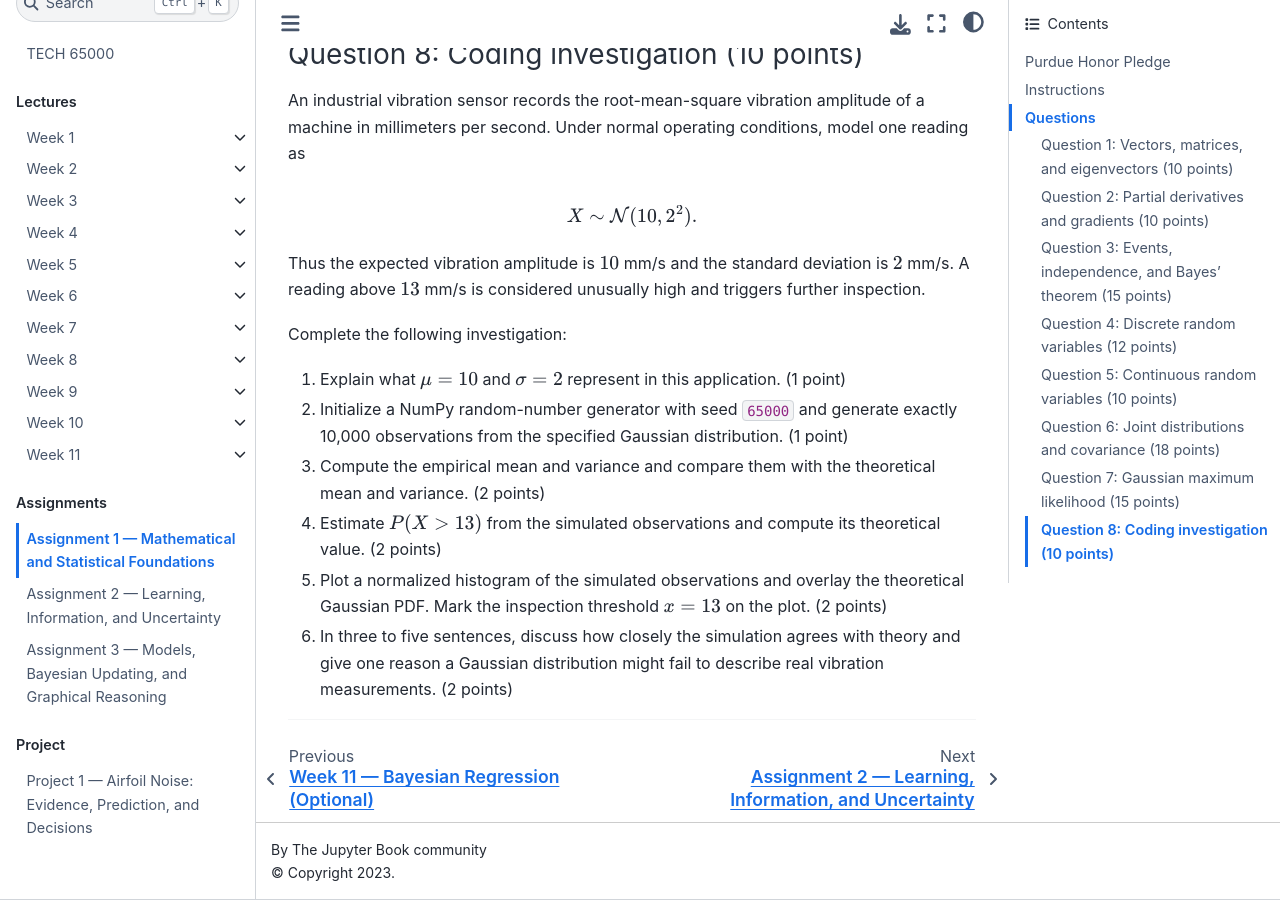
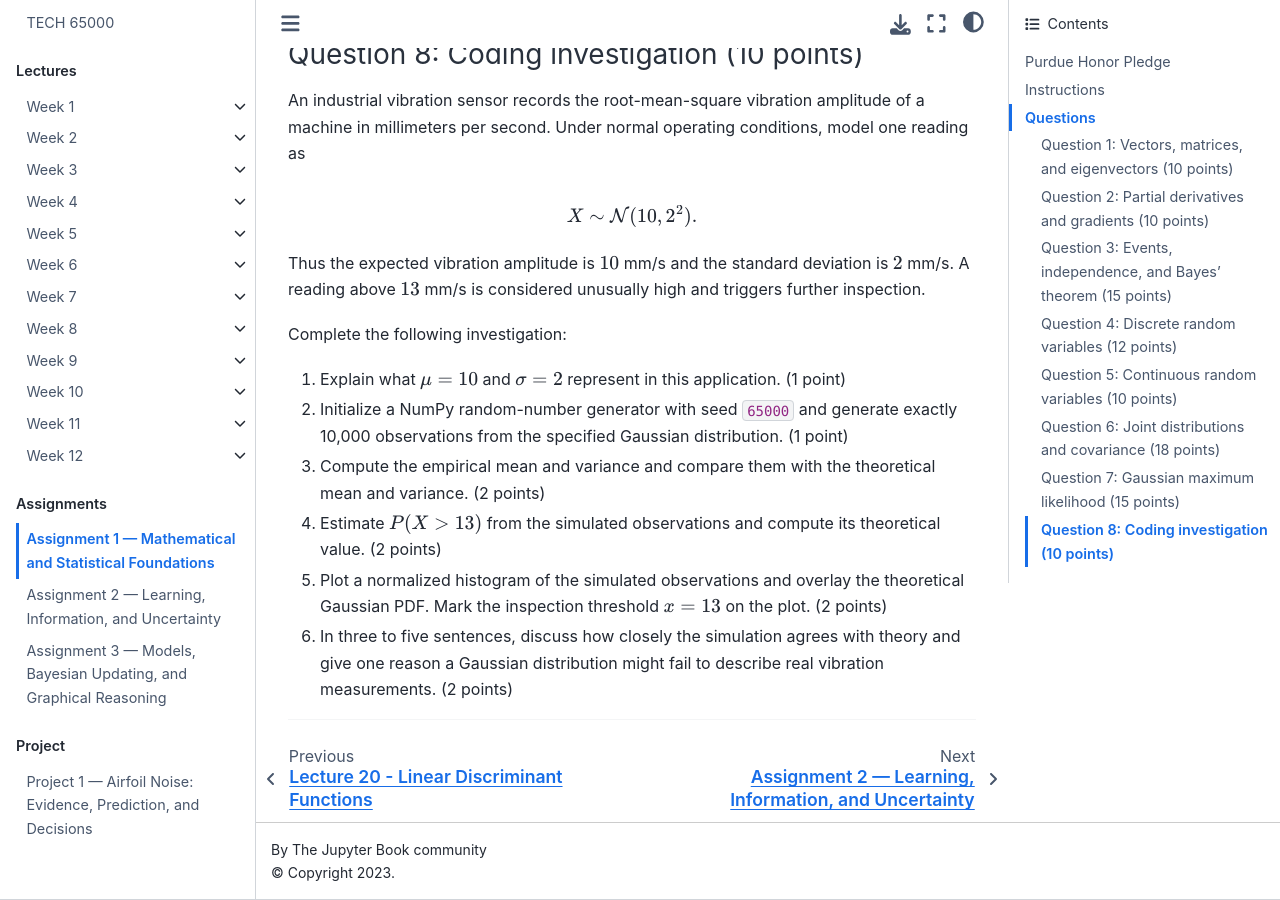
Before and after one commit to DTECH-650/DTECH-650.github.io, a Jupyter Book: the page built from assignments/assignment1.md, in a window 1280 px wide and 900 px high, scrolled down 6376 px. Built offline with Jupyter Book 1.0.4 settings and Sphinx 7.4.7 and the Sphinx Book theme 1.1.4, drawn with Linux system fonts in a browser that asks for light colours; pages that are not in the unit, such as notebooks, are missing from menus.

Commit message:
Update toc to reflect the lectures correctly

```diff
--- a/_toc.yml
+++ b/_toc.yml
@@ -54,7 +54,11 @@ parts:
       - file: lectures/week11/index
         title: Week 11
         sections:
-          - file: lectures/week11/lecture-19-linear-discriminant-functions
+          - file: lectures/week11/lecture-19-Bayesian-regression
+      - file: lectures/week12/index
+        title: Week 12
+        sections:
+          - file: lectures/week12/lecture-20-linear-discriminant-functions
   - caption: Code
     chapters:
       - file: codes/intro-to-python
```
